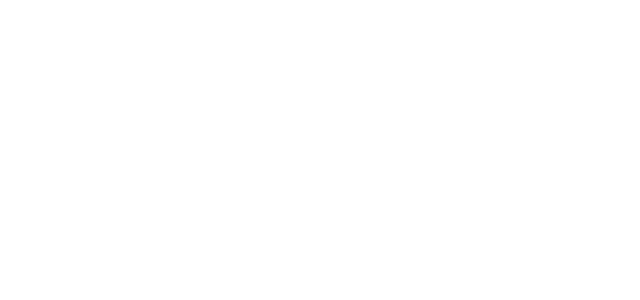
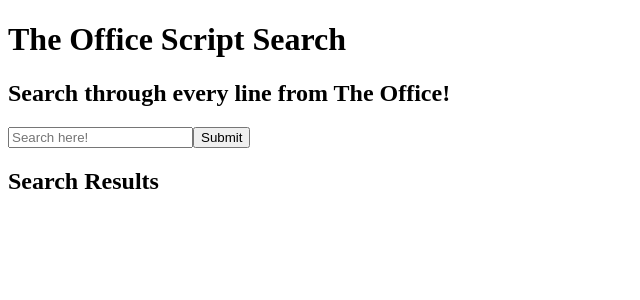
Before and after one commit to fillingthemoon/the-office-script-search, a React (Create React App) app in the folder client/: page / in a window 1280 px wide. Shown: the top 300 px of the page, without its empty margins (0-640 px from the left). Built offline with nearby package versions, Linux system fonts and the light colour scheme; the HTML template or start-up script is replaced by a standard one.

Commit message:
set up frontend

```diff
--- a/client/package.json
+++ b/client/package.json
@@ -6,6 +6,7 @@
     "@testing-library/jest-dom": "^5.12.0",
     "@testing-library/react": "^11.2.7",
     "@testing-library/user-event": "^12.8.3",
+    "axios": "^0.21.1",
     "react": "^17.0.2",
     "react-dom": "^17.0.2",
     "react-scripts": "4.0.3",
@@ -34,5 +35,6 @@
       "last 1 firefox version",
       "last 1 safari version"
     ]
-  }
+  },
+  "proxy": "http://localhost:3001"
 }
--- a/client/src/App.js
+++ b/client/src/App.js
@@ -1,8 +1,15 @@
 import React from 'react'
+
+import SearchForm from './components/SearchForm'
+import SearchResults from './components/SearchResults'
 
 function App() {
   return (
     <div>
+      <h1>The Office Script Search</h1>
+      <h2>Search through every line from The Office!</h2>
+      <SearchForm />
+      <SearchResults />
     </div>
   );
 }
--- /dev/null
+++ b/client/src/components/SearchForm.js
@@ -0,0 +1,32 @@
+import React, { useState } from 'react'
+
+import lineService from '../services/lineService'
+
+const SearchForm = () => {
+  const [searchQuery, setSearchQuery] = useState('')
+
+  const handleSubmit = async (event) => {
+    event.preventDefault()
+
+    const searchResult = await lineService.getLine()
+
+    console.log(searchQuery, searchResult)
+  }
+
+  return (
+    <div>
+      <form onSubmit={handleSubmit}>
+        <input
+          type='text'
+          placeholder='Search here!'
+          onChange={({ target }) => setSearchQuery(target.value)}
+        />
+        <input
+          type='submit'
+        />
+      </form>
+    </div>
+  )
+}
+
+export default SearchForm
--- /dev/null
+++ b/client/src/components/SearchResults.js
@@ -0,0 +1,12 @@
+import React, { useState } from 'react'
+
+const SearchResults = () => {
+
+  return (
+    <div>
+      <h2>Search Results</h2>
+    </div>
+  )
+}
+
+export default SearchResults
--- /dev/null
+++ b/client/src/services/lineService.js
@@ -0,0 +1,13 @@
+import axios from 'axios'
+const baseUrl = '/api/lines/'
+
+const getLine = (searchQuery) => {
+  const request = axios.get(`${baseUrl}/${searchQuery}`)
+  return request.then(response => response.data)
+}
+
+const lineService = {
+  getLine,
+}
+
+export default lineService
```
Also changed, not shown: 2 other files (tests, documents, lock files or other folders).
